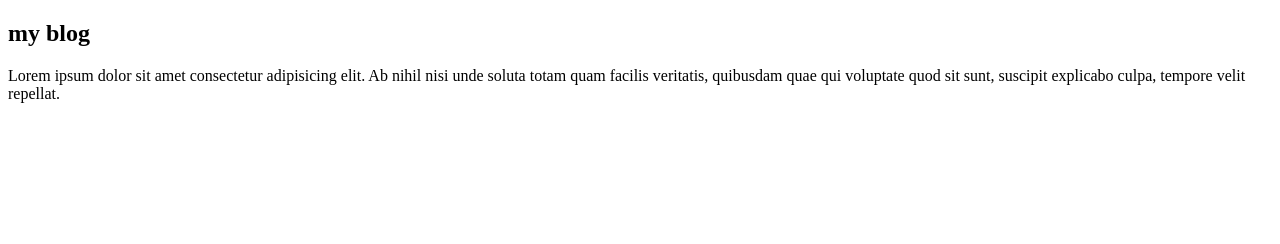
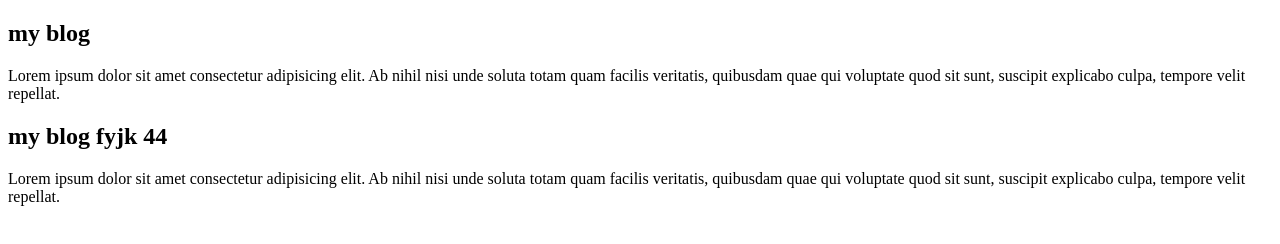
Before and after one commit to saleid109/-, a plain HTML site: page bloge/index.html in a window 1280 px wide. Drawn offline with Linux system fonts and the light colour scheme.

Commit message:
Added new article

```diff
--- a/bloge/index.html
+++ b/bloge/index.html
@@ -11,6 +11,10 @@
     <h2> my blog</h2>
     <p>Lorem ipsum dolor sit amet consectetur adipisicing elit. Ab nihil nisi unde soluta totam quam facilis veritatis, quibusdam quae qui voluptate quod sit sunt, suscipit explicabo culpa, tempore velit repellat.</p>
   </article>
+  <article>
+    <h2> my blog fyjk 44</h2>
+    <p>Lorem ipsum dolor sit amet consectetur adipisicing elit. Ab nihil nisi unde soluta totam quam facilis veritatis, quibusdam quae qui voluptate quod sit sunt, suscipit explicabo culpa, tempore velit repellat.</p>
+  </article>
 
 </body>
 </html>
```
